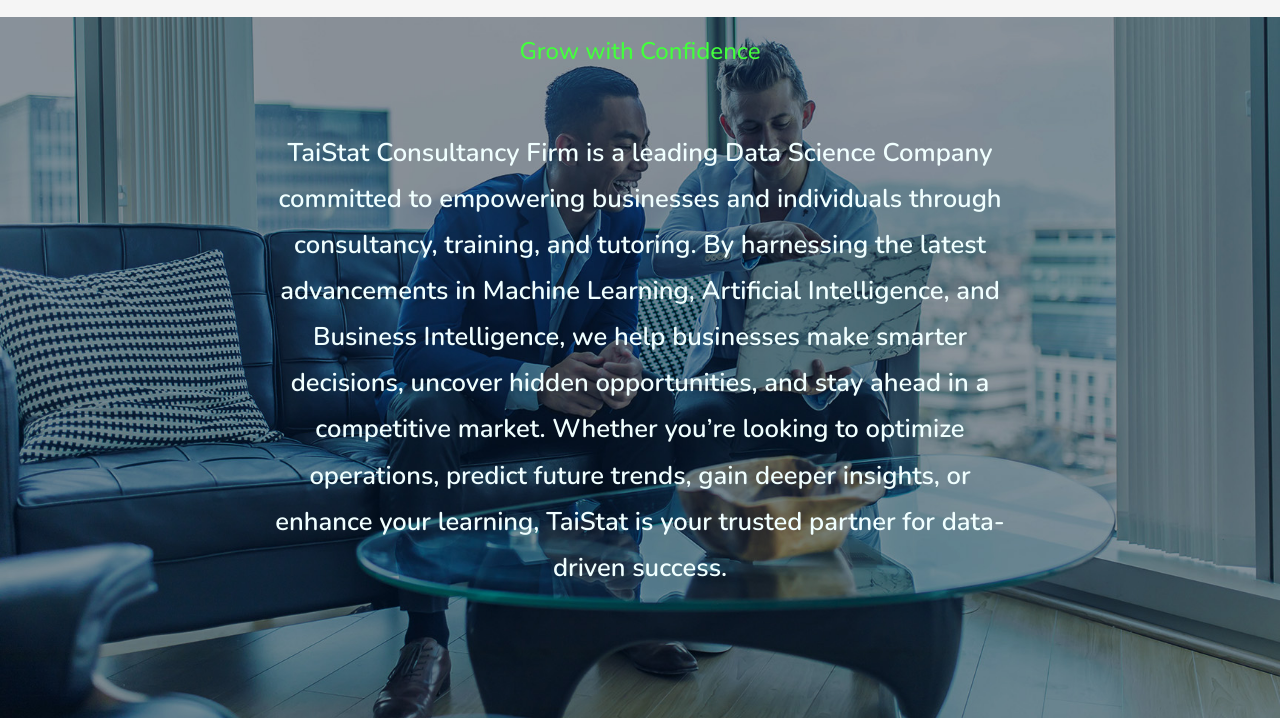
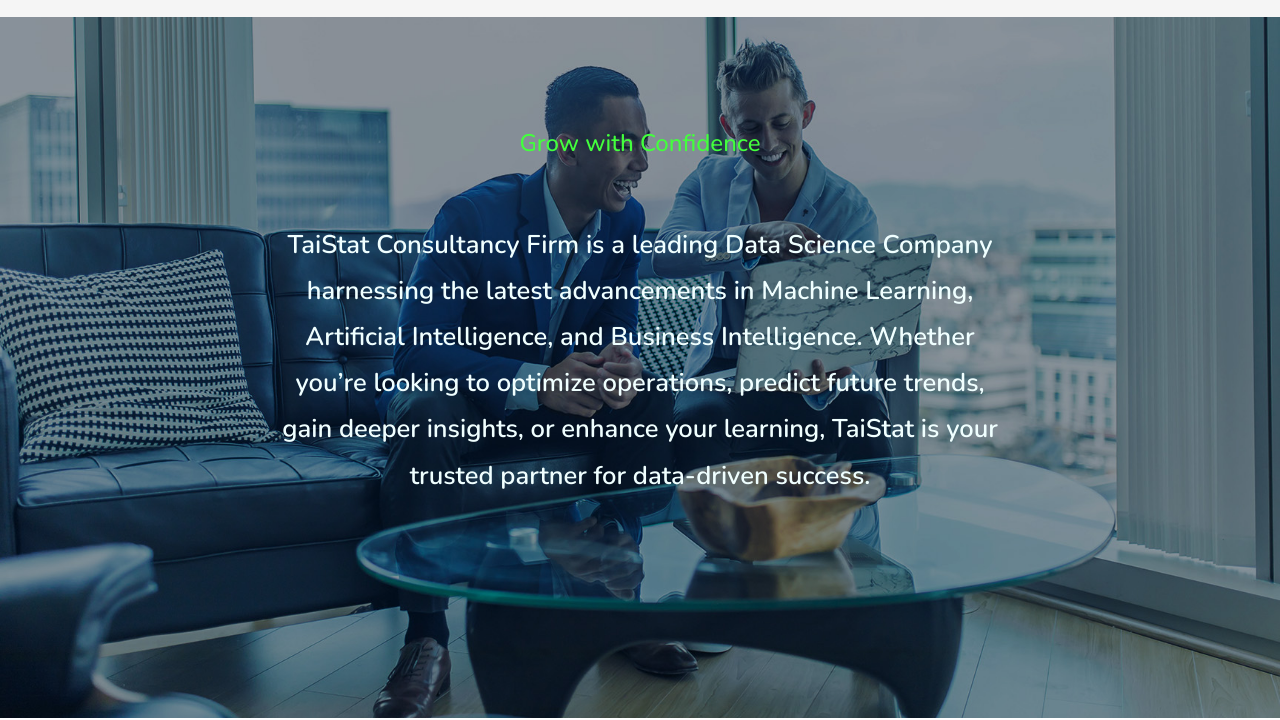
Before and after one commit to taistatconsultancy/TaiStat_Website, a plain HTML site: page index.html in a window 1280 px wide. Shown: the part 82-802 px from the top of the page. Drawn offline with nearby package versions, Linux system fonts and the light colour scheme; files whose address does not match are found by name.

Commit message:
Update index.html
Edited the sentences in home page

```diff
--- a/index.html
+++ b/index.html
@@ -172,7 +172,7 @@
 
     <br>
     <br>
-    <h1 class="unique-main-title" style="color: azure;">TaiStat Consultancy Firm is a leading Data Science Company committed to empowering businesses and individuals through consultancy, training, and tutoring. By harnessing the latest advancements in Machine Learning, Artificial Intelligence, and Business Intelligence, we help businesses make smarter decisions, uncover hidden opportunities, and stay ahead in a competitive market. Whether you’re looking to optimize operations, predict future trends, gain deeper insights, or enhance your learning, TaiStat is your trusted partner for data-driven success.</h1>
+    <h1 class="unique-main-title" style="color: azure;">TaiStat Consultancy Firm is a leading Data Science Company harnessing the latest advancements in Machine Learning, Artificial Intelligence, and Business Intelligence. Whether you’re looking to optimize operations, predict future trends, gain deeper insights, or enhance your learning, TaiStat is your trusted partner for data-driven success.</h1>
   </div>
 </section>
 
```
